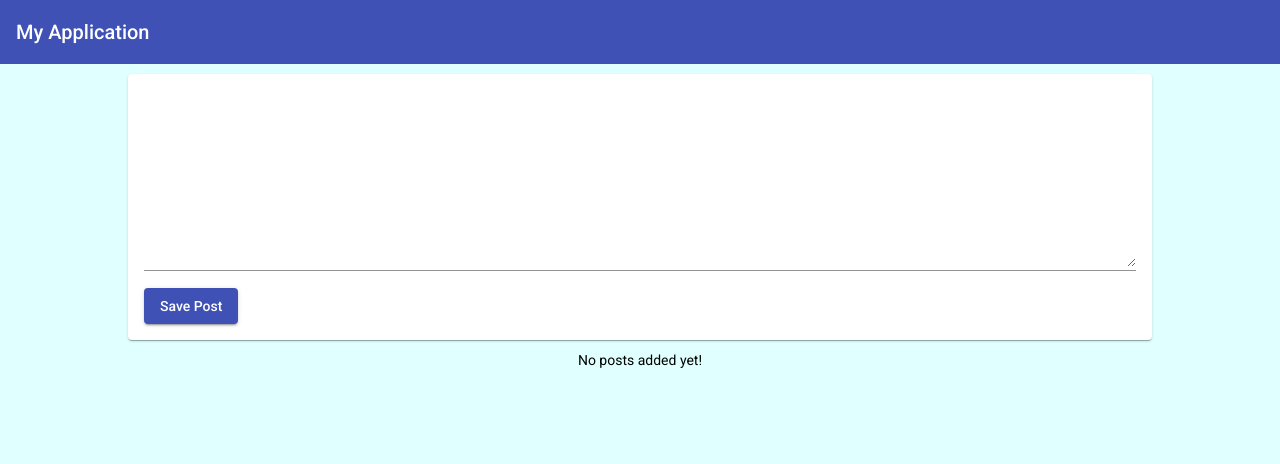
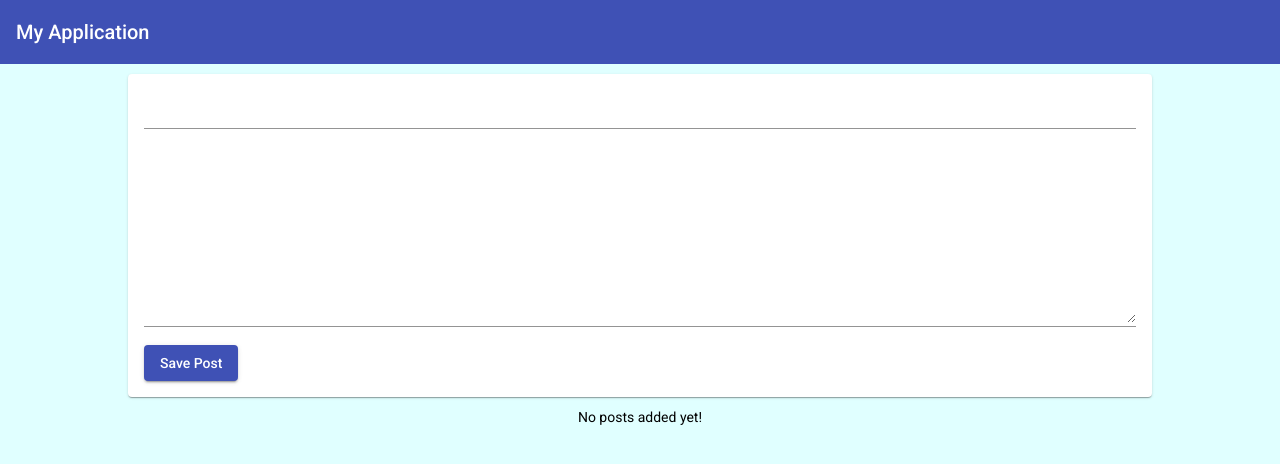
Before and after one commit to HichamLabra/MEAN-Stack, an Angular app: page / in a window 1280 px wide. Shown: the top 464 px of the page. Built offline with nearby package versions, Linux system fonts and the light colour scheme.

Commit message:
Implement Daten übergaben zwischen Componenten.

```diff
--- a/src/app/app.component.html
+++ b/src/app/app.component.html
@@ -1,5 +1,5 @@
 <app-header></app-header>
 <main>
-  <app-post-create></app-post-create>
-  <app-post-list></app-post-list>
+  <app-post-create (postCreated)="onPostAdded($event)"></app-post-create>
+  <app-post-list [posts]="storedPosts"></app-post-list>
 </main>
--- a/src/app/app.component.ts
+++ b/src/app/app.component.ts
@@ -6,5 +6,9 @@
   styleUrls: ['./app.component.css']
 })
 export class AppComponent {
-  title = 'mean-projekt';
+  storedPosts: { title: string, content: string }[] = [];
+
+  onPostAdded(post){
+    this.storedPosts.push(post);
+  }
 }
--- a/src/app/posts/post-create/post-create.component.html
+++ b/src/app/posts/post-create/post-create.component.html
@@ -1,6 +1,9 @@
  <mat-card>
+   <mat-form-field>
+     <input matInput type="text" [(ngModel)]="enteredTitle">
+   </mat-form-field>
   <mat-form-field>
-    <textarea matInput rows="10" [(ngModel)]="enteredValue"></textarea>
+    <textarea matInput rows="10" [(ngModel)]="enteredContent"></textarea>
   </mat-form-field>
   <button
     mat-raised-button
--- a/src/app/posts/post-create/post-create.component.ts
+++ b/src/app/posts/post-create/post-create.component.ts
@@ -1,4 +1,4 @@
-import { Component } from "@angular/core";
+import { Component, EventEmitter, Output } from "@angular/core";
 
 @Component({
   selector: 'app-post-create',
@@ -6,9 +6,16 @@
   styleUrls: ['./post-create.component.css']
 })
 export class PostCreateComponent {
-  newPost='No Content';
-  enteredValue = '';
+  enteredTitle = '';
+  enteredContent = '';
+  @Output() postCreated = new EventEmitter();
+
+
   onAddPost(){
-    this.newPost = this.enteredValue;
+    const post = {
+      title: this.enteredTitle,
+      content: this.enteredContent
+    };
+    this.postCreated.emit(post);
   }
 }
--- a/src/app/posts/post-list/post-list.component.ts
+++ b/src/app/posts/post-list/post-list.component.ts
@@ -1,4 +1,4 @@
-import { Component } from '@angular/core';
+import { Component, Input } from '@angular/core';
 
 @Component({
   selector: 'app-post-list',
@@ -6,7 +6,7 @@
   styleUrls: ['./post-list.component.css'],
 })
 export class PostListComponent {
-  posts: { title: string, content: string }[] = [];
+  @Input() posts: { title: string, content: string }[] = [];
   /* posts = [
     { title: 'First Post', content: "The first post's content" },
     { title: 'Second Post', content: "The second post's content" },
--- a/tsconfig.json
+++ b/tsconfig.json
@@ -7,6 +7,7 @@
     "forceConsistentCasingInFileNames": true,
     "strict": true,
     "noImplicitOverride": true,
+    "noImplicitAny": false,
     "noPropertyAccessFromIndexSignature": true,
     "noImplicitReturns": true,
     "noFallthroughCasesInSwitch": true,
```
